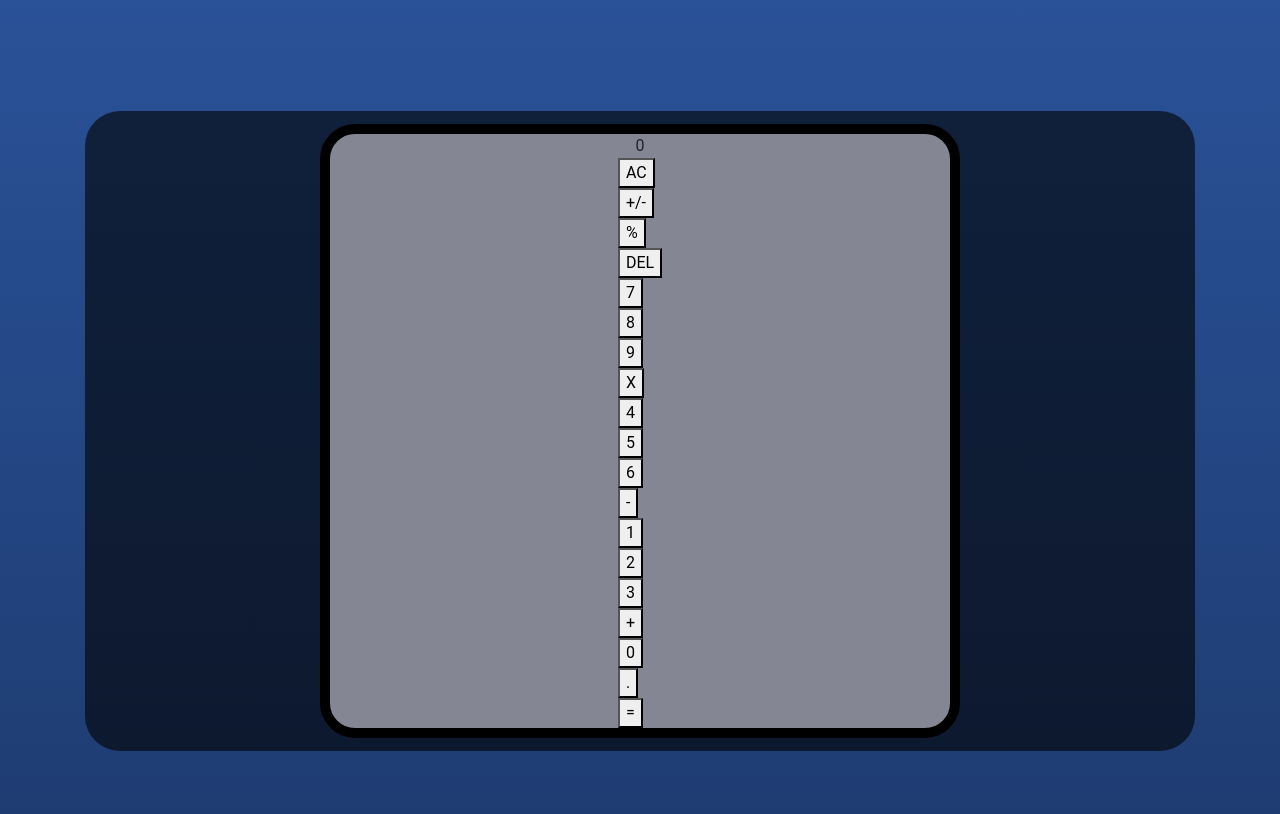
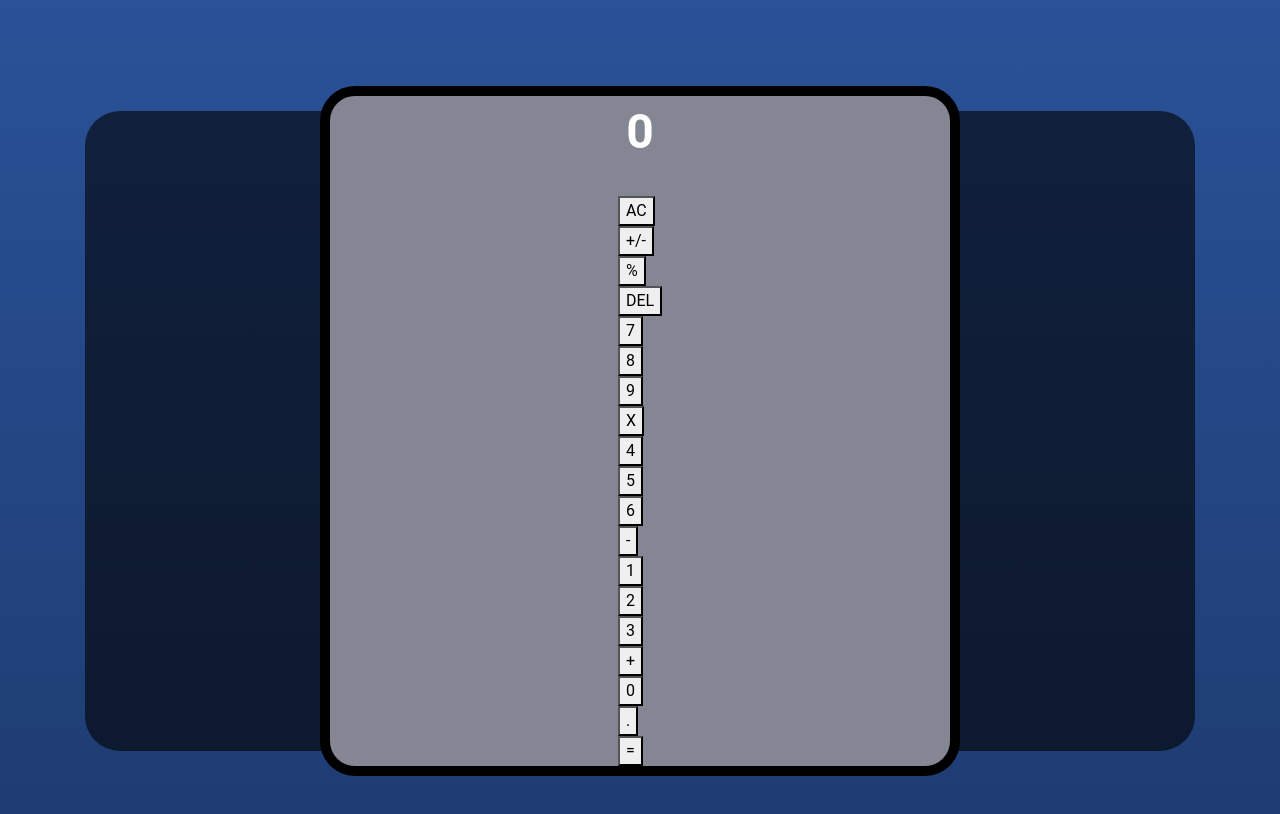
Before and after one commit to christianotieno/react-calculator, a React (Create React App) app: page / in a window 1280 px wide. Shown: the top 814 px of the page. Built offline with nearby package versions, Linux system fonts and the light colour scheme.

Commit message:
ADD style to display component

```diff
--- a/src/styles/css/index.css
+++ b/src/styles/css/index.css
@@ -24,4 +24,16 @@
   border: 10px solid #000;
   background-color: #858693; }
 
+.display {
+  width: auto;
+  display: flex;
+  color: #fff;
+  height: 100px;
+  font-size: 3em;
+  font-weight: bold;
+  position: relative;
+  align-content: flex-end;
+  border-top-left-radius: 10px;
+  border-top-right-radius: 10px; }
+
 /*# sourceMappingURL=index.css.map */
--- a/src/styles/scss/index.scss
+++ b/src/styles/scss/index.scss
@@ -25,3 +25,16 @@
   border: 10px solid #000;
   background-color: #858693;
 }
+
+.display {
+  width: auto;
+  display: flex;
+  color: #fff;
+  height: 100px;
+  font-size: 3em;
+  font-weight: bold;
+  position: relative;
+  align-content: flex-end;
+  border-top-left-radius: 10px;
+  border-top-right-radius: 10px;
+}
```
Also changed, not shown: 1 other file (tests, documents, lock files or other folders).
